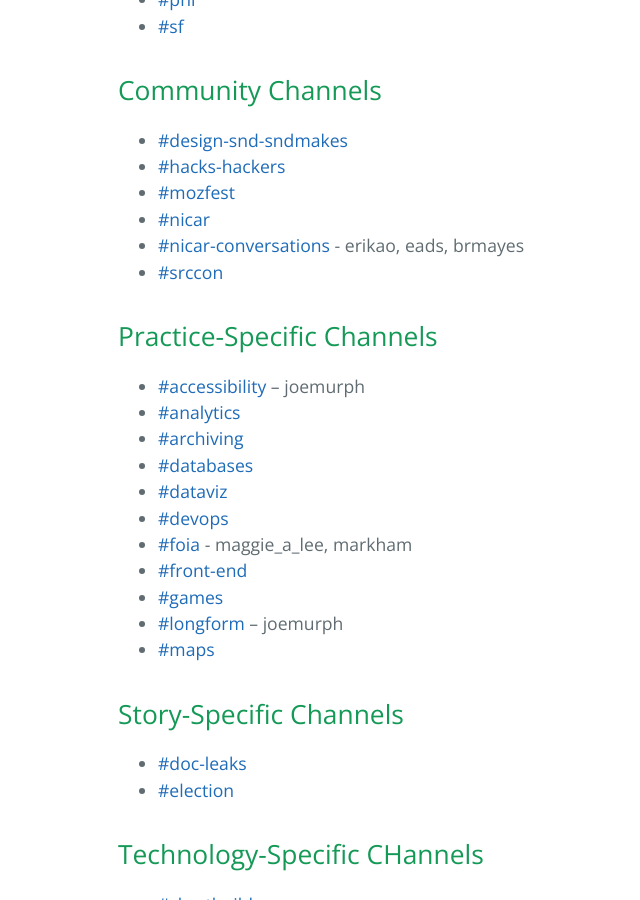
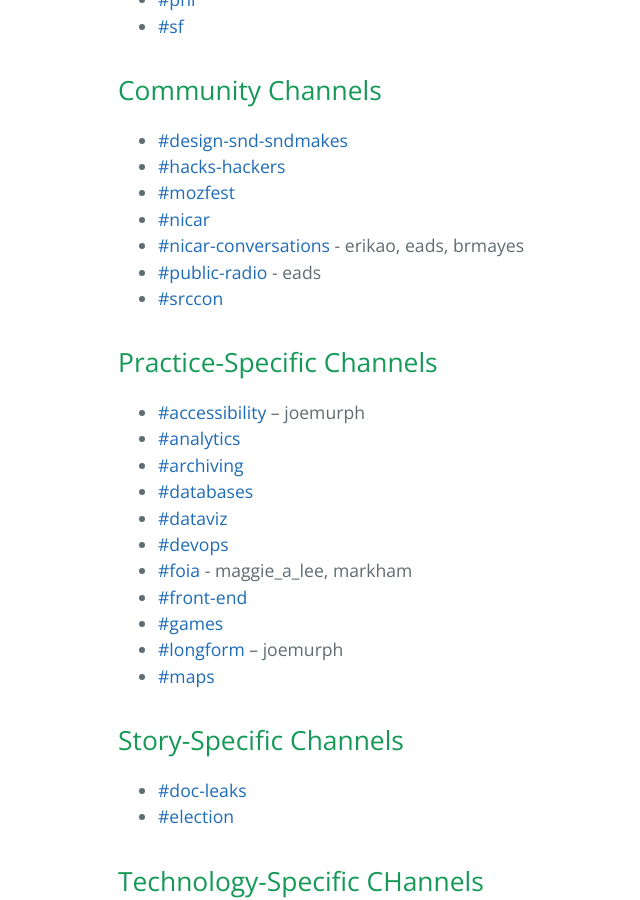
Before and after one commit to newsnerdery/newsnerdery, a Jekyll site: the page built from index.md, in a window 1280 px wide and 900 px high, scrolled down 1193 px. Shown: the whole window, without its empty margins (106-746 px from the left). Built offline with Jekyll 4.4.1, drawn with Linux system fonts in a browser that asks for light colours; our own code applies the rules of GitHub Pages for plain Markdown files.

Commit message:
Add #public-radio channel

```diff
--- a/index.md
+++ b/index.md
@@ -32,6 +32,7 @@ We have more than 40 Slack channels. We try to keep the list of channels pruned
 * [#mozfest](https://newsnerdery.slack.com/messages/mozfest/)
 * [#nicar](https://newsnerdery.slack.com/messages/nicar/)
 * [#nicar-conversations](https://newsnerdery.slack.com/messages/nicar-conversations/) - erikao, eads, brmayes
+* [#public-radio](https://newsnerdery.slack.com/messages/public-radio/) - eads
 * [#srccon](https://newsnerdery.slack.com/messages/srccon/)
 
 ## Practice-Specific Channels
```
